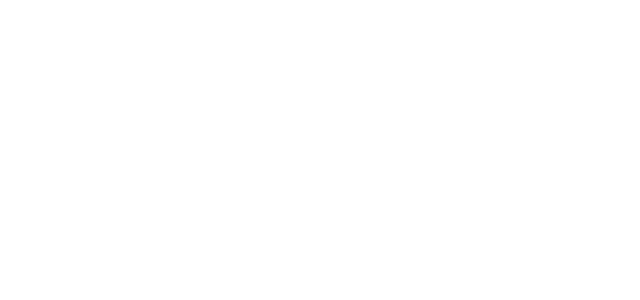
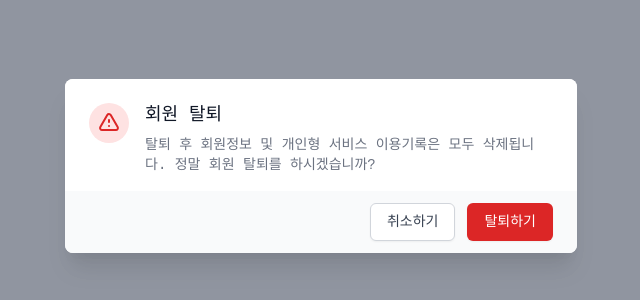
Before and after one commit to ypyp66/SubscribeForYou-typescript, a React (Create React App) app in the folder frontend/: page /dropout in a window 1280 px wide. Shown: the part 234-534 px from the top of the page, without its empty margins (319-959 px from the left). Built offline with nearby package versions, Linux system fonts and the light colour scheme; a web font is replaced by a local one.

Commit message:
탈퇴하기 버튼 및 모달

```diff
--- a/frontend/src/App.js
+++ b/frontend/src/App.js
@@ -4,6 +4,7 @@
 import Register from './components/Register';
 import { connect } from 'react-redux';
 import Detail from './components/Detail';
+import Dropout from './components/Dropout';
 import axios from 'axios';
 import { useEffect, useState } from 'react';
 import { setToken, setUser } from './modules/auth';
@@ -58,6 +59,7 @@
           {!authenticated ? <Register /> : <Redirect to="/" />}
         </Route>
         <Route exact path="/detail" component={Detail} />
+        <Route exact path="/dropout" component={Dropout} />
       </Switch>
     </div>
   );
--- a/frontend/src/components/Detail.js
+++ b/frontend/src/components/Detail.js
@@ -111,7 +111,18 @@
                         >
                         비밀번호 변경
                         </button>
+
+                        <button
+                        type="button"
+                        className="rounded-md bg-red-700 text-white mt-5 p-1"
+                        onClick={() => {
+                            history.push('/dropout');
+                          }}
+                        >
+                        탈퇴하기
+                        </button>
                     </form>
+
                 </div>
             </div>
     )
--- /dev/null
+++ b/frontend/src/components/Dropout.js
@@ -0,0 +1,52 @@
+import React from 'react'
+import { useHistory } from 'react-router-dom';
+
+function Dropout() {
+    const history = useHistory();
+    return (
+        <div class="fixed z-10 inset-0 overflow-y-auto" aria-labelledby="modal-title" role="dialog" aria-modal="true">
+          <div class="flex items-end justify-center min-h-screen pt-4 px-4 pb-20 text-center sm:block sm:p-0">
+            <div class="fixed inset-0 bg-gray-500 bg-opacity-75 transition-opacity" aria-hidden="true"></div>
+            <span class="hidden sm:inline-block sm:align-middle sm:h-screen" aria-hidden="true">&#8203;</span>
+            <div class="inline-block align-bottom bg-white rounded-lg text-left overflow-hidden shadow-xl transform transition-all sm:my-8 sm:align-middle sm:max-w-lg sm:w-full">
+              <div class="bg-white px-4 pt-5 pb-4 sm:p-6 sm:pb-4">
+                <div class="sm:flex sm:items-start">
+                  <div class="mx-auto flex-shrink-0 flex items-center justify-center h-12 w-12 rounded-full bg-red-100 sm:mx-0 sm:h-10 sm:w-10">
+
+                    <svg class="h-6 w-6 text-red-600" xmlns="http://www.w3.org/2000/svg" fill="none" viewBox="0 0 24 24" stroke="currentColor" aria-hidden="true">
+                      <path stroke-linecap="round" stroke-linejoin="round" stroke-width="2" d="M12 9v2m0 4h.01m-6.938 4h13.856c1.54 0 2.502-1.667 1.732-3L13.732 4c-.77-1.333-2.694-1.333-3.464 0L3.34 16c-.77 1.333.192 3 1.732 3z" />
+                    </svg>
+                  </div>
+                  <div class="mt-3 text-center sm:mt-0 sm:ml-4 sm:text-left">
+                    <h3 class="text-lg leading-6 font-medium text-gray-900" id="modal-title">
+                      회원 탈퇴
+                    </h3>
+                    <div class="mt-2">
+                      <p class="text-sm text-gray-500">
+                        탈퇴 후 회원정보 및 개인형 서비스 이용기록은 모두 삭제됩니다.
+                        정말 회원 탈퇴를 하시겠습니까?
+                      </p>
+                    </div>
+                  </div>
+                </div>
+              </div>
+              <div class="bg-gray-50 px-4 py-3 sm:px-6 sm:flex sm:flex-row-reverse">
+                <button type="button" class="w-full inline-flex justify-center rounded-md border border-transparent shadow-sm px-4 py-2 bg-red-600 text-base font-medium text-white hover:bg-red-700 focus:outline-none focus:ring-2 focus:ring-offset-2 focus:ring-red-500 sm:ml-3 sm:w-auto sm:text-sm">
+                  탈퇴하기
+                </button>
+                <button
+                type="button"
+                class="mt-3 w-full inline-flex justify-center rounded-md border border-gray-300 shadow-sm px-4 py-2 bg-white text-base font-medium text-gray-700 hover:bg-gray-50 focus:outline-none focus:ring-2 focus:ring-offset-2 focus:ring-indigo-500 sm:mt-0 sm:ml-3 sm:w-auto sm:text-sm"
+                onClick={() => {
+                    history.push('/detail');
+                  }}>
+                  취소하기
+                </button>
+              </div>
+            </div>
+          </div>
+        </div>
+    )
+}
+
+export default Dropout;
```
